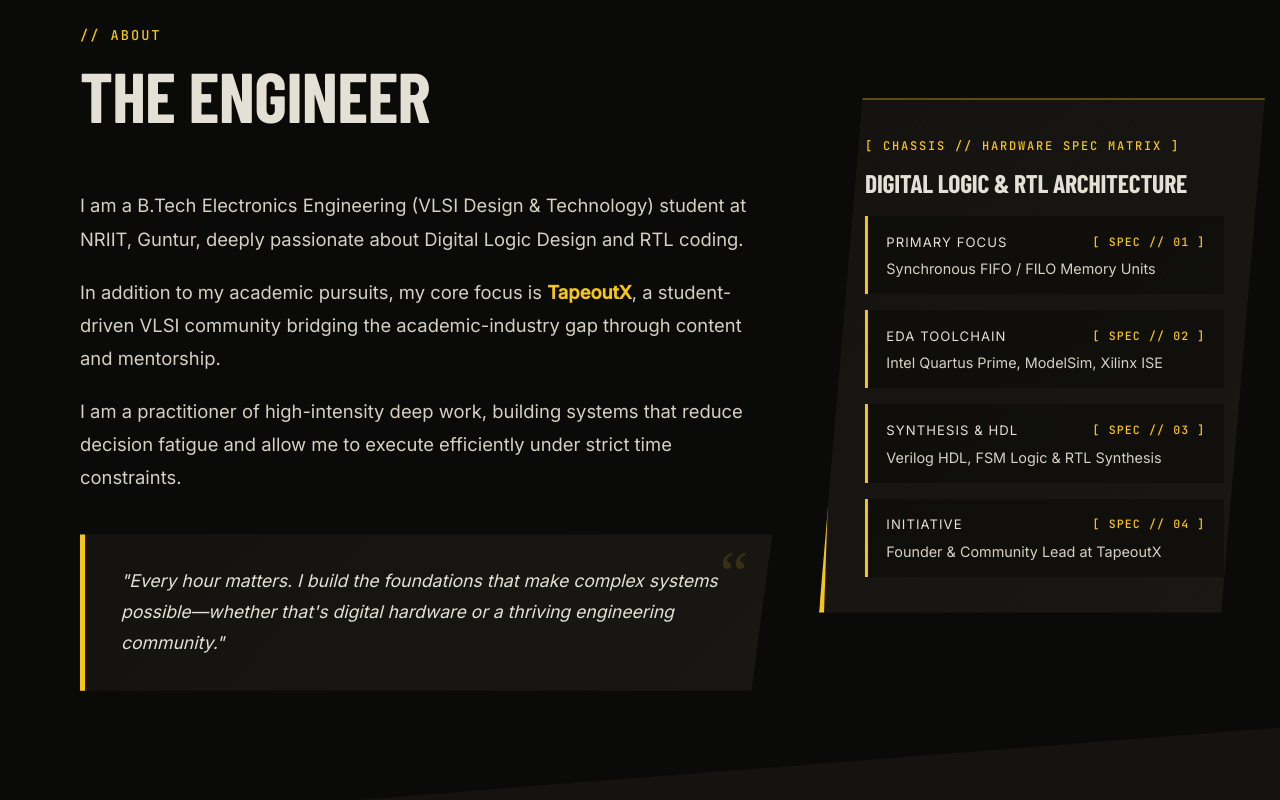
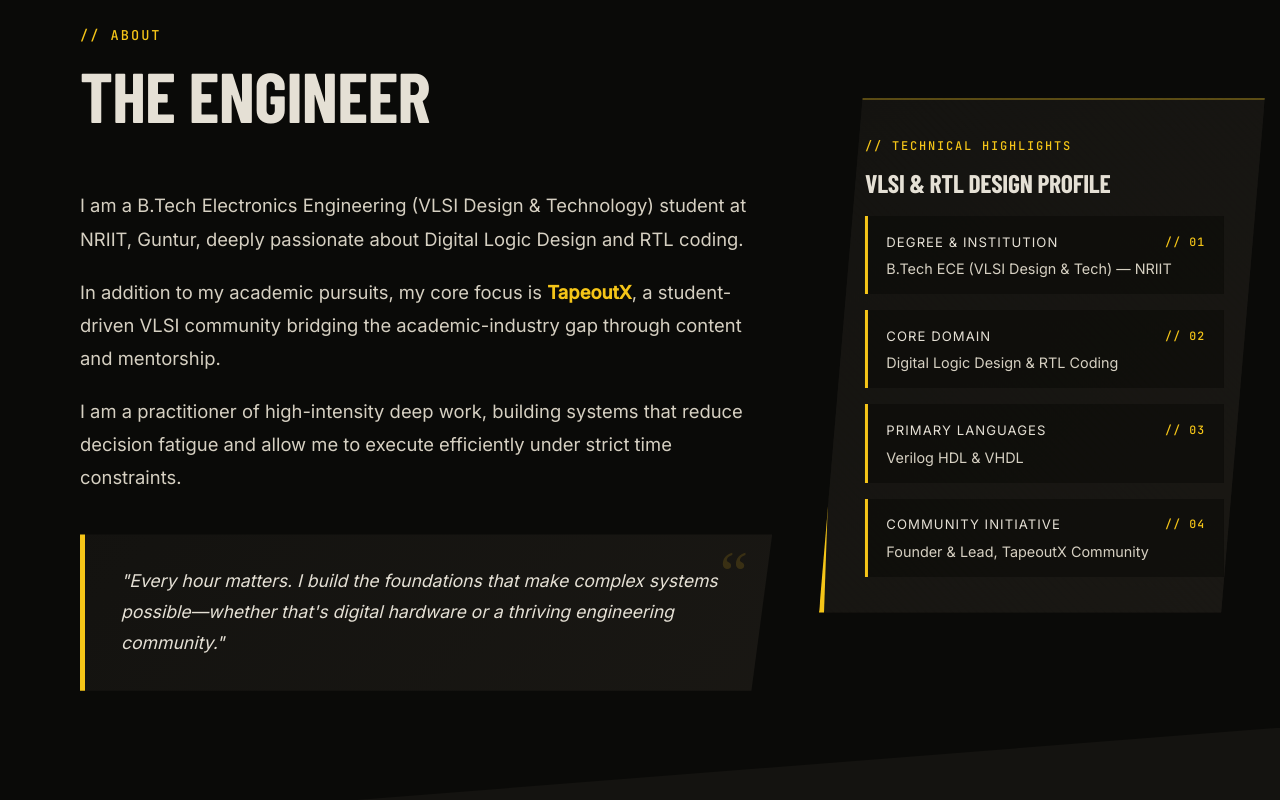
Before and after one commit to lingamcharan09-design/lingamcharan-portfolio, a website: page index.html in a window 1280 px wide. Shown: the part 940-1740 px from the top of the page. Drawn offline with nearby package versions, Linux system fonts and the light colour scheme; a web font is replaced by a local one.

Commit message:
Replace card content with 100% accurate, professional engineering highlights backed by resume data

```diff
--- a/index.html
+++ b/index.html
@@ -722,7 +722,7 @@
         }
 
         .project-card.featured-card::before {
-            content: '[ SPEC // FEATURED CHASSIS ]';
+            content: '// FEATURED PROJECT';
             position: absolute;
             top: 1.25rem;
             right: 1.5rem;
@@ -1040,7 +1040,7 @@
         </div>
         <div class="container hero-layout">
             <div class="hero-content">
-                <div class="hero-label label-font rev-in">[ SPEC // 5.0 RTL PERFORMANCE ]</div>
+                <div class="hero-label label-font rev-in">// VLSI & SEMICONDUCTOR ENGINEER</div>
                 <h1 class="hero-name display-font rev-in">LINGAM CHARAN</h1>
                 <div class="hero-stripe rev-in" id="heroStripe"></div>
 
@@ -1087,40 +1087,40 @@
             <div class="about-visual rev-in">
                 <div class="about-card-spec">
                     <div class="about-spec-content">
-                        <div style="font-family: var(--font-mono); font-size: 0.75rem; color: var(--primary); letter-spacing: 0.15em; margin-bottom: 0.75rem;">[ CHASSIS // HARDWARE SPEC MATRIX ]</div>
-                        <h3 class="display-font" style="font-size: 1.6rem; margin-bottom: 0.5rem; color: var(--text);">DIGITAL LOGIC & RTL ARCHITECTURE</h3>
+                        <div style="font-family: var(--font-mono); font-size: 0.75rem; color: var(--primary); letter-spacing: 0.15em; margin-bottom: 0.75rem;">// TECHNICAL HIGHLIGHTS</div>
+                        <h3 class="display-font" style="font-size: 1.6rem; margin-bottom: 0.5rem; color: var(--text);">VLSI & RTL DESIGN PROFILE</h3>
 
                         <div class="spec-grid">
                             <div class="spec-row">
                                 <div class="spec-row-header">
-                                    <span class="spec-title">PRIMARY FOCUS</span>
-                                    <span class="spec-idx">[ SPEC // 01 ]</span>
+                                    <span class="spec-title">DEGREE & INSTITUTION</span>
+                                    <span class="spec-idx">// 01</span>
                                 </div>
-                                <div class="spec-val">Synchronous FIFO / FILO Memory Units</div>
+                                <div class="spec-val">B.Tech ECE (VLSI Design & Tech) — NRIIT</div>
                             </div>
 
                             <div class="spec-row">
                                 <div class="spec-row-header">
-                                    <span class="spec-title">EDA TOOLCHAIN</span>
-                                    <span class="spec-idx">[ SPEC // 02 ]</span>
+                                    <span class="spec-title">CORE DOMAIN</span>
+                                    <span class="spec-idx">// 02</span>
                                 </div>
-                                <div class="spec-val">Intel Quartus Prime, ModelSim, Xilinx ISE</div>
+                                <div class="spec-val">Digital Logic Design & RTL Coding</div>
                             </div>
 
                             <div class="spec-row">
                                 <div class="spec-row-header">
-                                    <span class="spec-title">SYNTHESIS & HDL</span>
-                                    <span class="spec-idx">[ SPEC // 03 ]</span>
+                                    <span class="spec-title">PRIMARY LANGUAGES</span>
+                                    <span class="spec-idx">// 03</span>
                                 </div>
-                                <div class="spec-val">Verilog HDL, FSM Logic & RTL Synthesis</div>
+                                <div class="spec-val">Verilog HDL & VHDL</div>
                             </div>
 
                             <div class="spec-row">
                                 <div class="spec-row-header">
-                                    <span class="spec-title">INITIATIVE</span>
-                                    <span class="spec-idx">[ SPEC // 04 ]</span>
+                                    <span class="spec-title">COMMUNITY INITIATIVE</span>
+                                    <span class="spec-idx">// 04</span>
                                 </div>
-                                <div class="spec-val">Founder & Community Lead at TapeoutX</div>
+                                <div class="spec-val">Founder & Lead, TapeoutX Community</div>
                             </div>
                         </div>
                     </div>
```
